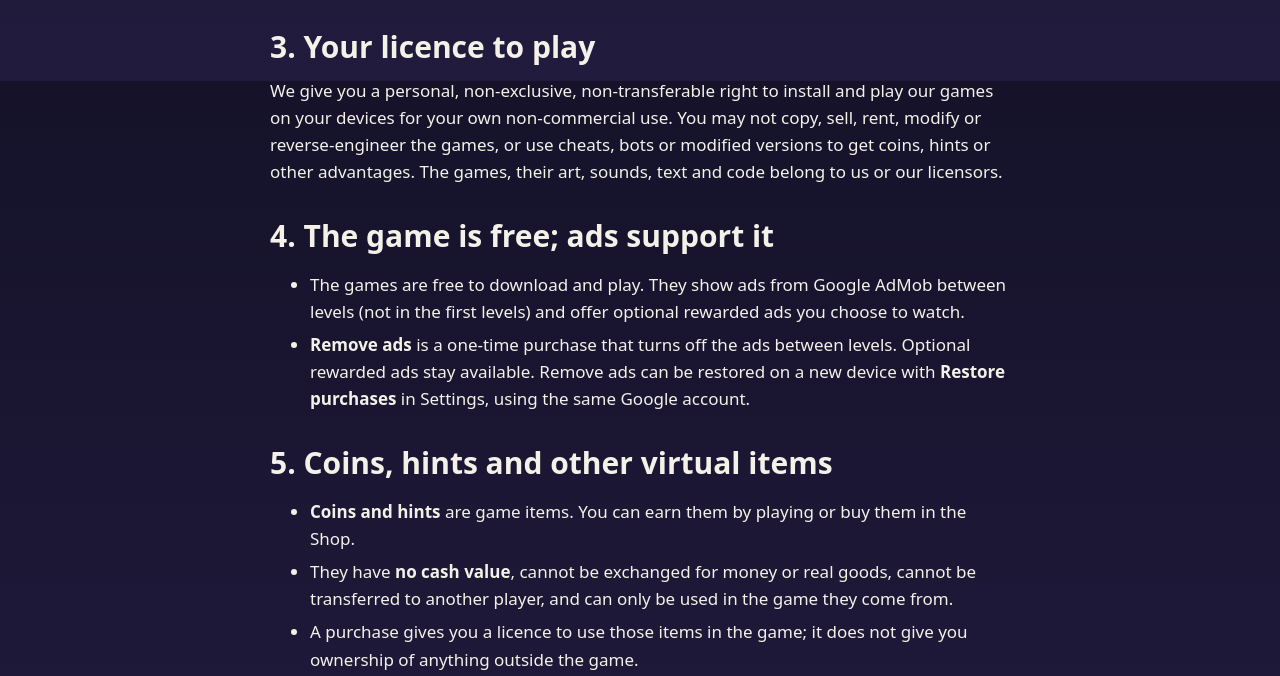
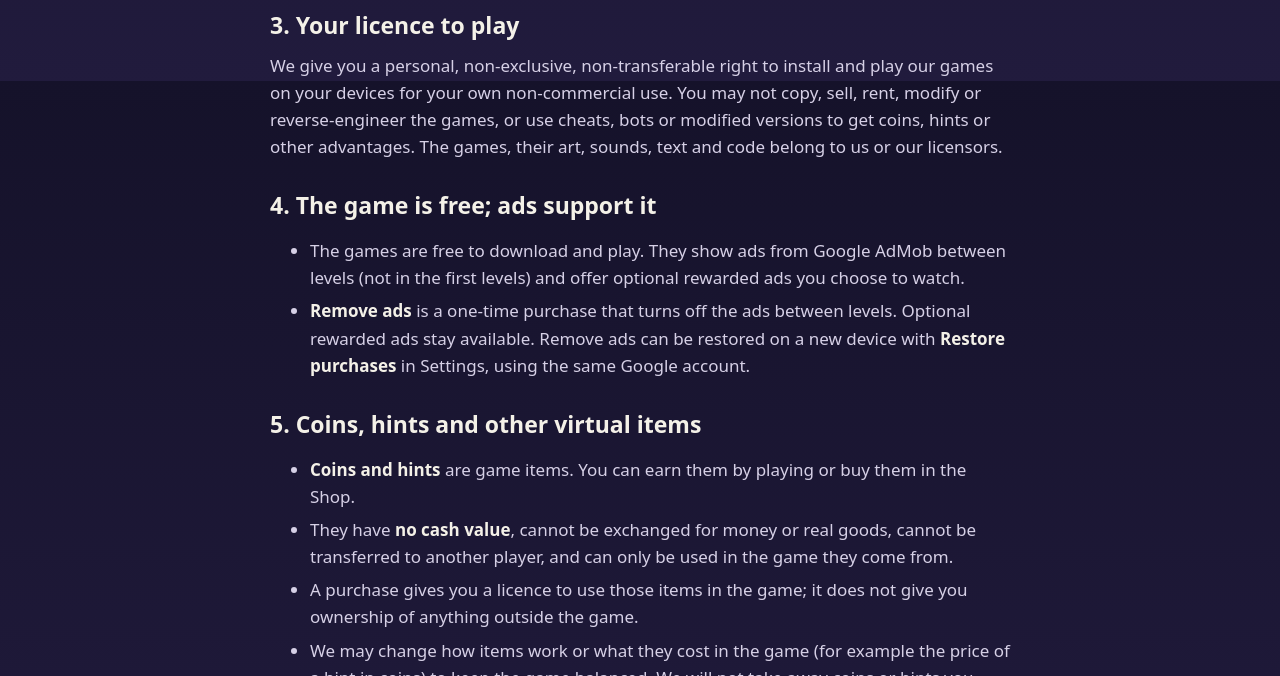
Before and after one commit to nimbelogames/nimbelogames.github.io, a plain HTML site: page terms/index.html in a window 1280 px wide. Shown: the part 719-1395 px from the top of the page. Drawn offline with Linux system fonts and the light colour scheme.

Commit message:
Legal page styles from the design source (toren-hq e4c6169)
Co-Authored-By: Claude Opus 5.5 <noreply@anthropic.com>

```diff
--- a/site.css
+++ b/site.css
@@ -143,10 +143,12 @@ section{padding:44px 0}
   section{padding:34px 0}
 }
 
-/* Legal pages (/privacy, /terms), added by the site build. */
+/* ---- legal pages (/privacy, /terms; added by the developer in the first build, kept here so rebuilds keep it) ---- */
 .legal{max-width:780px;padding-top:24px;padding-bottom:48px}
 .legal h1{margin-top:8px}
-.legal h2{margin-top:32px;scroll-margin-top:16px}
+.legal h2{margin-top:32px;font-size:clamp(20px,2.6vw,23px);scroll-margin-top:16px}
+.legal p,.legal li{color:var(--text2)}
+.legal strong{color:var(--text)}
 .legal li{margin:6px 0}
 .legal code{font-size:.92em}
 .legal .note{border-left:3px solid currentColor;padding-left:12px}
```
